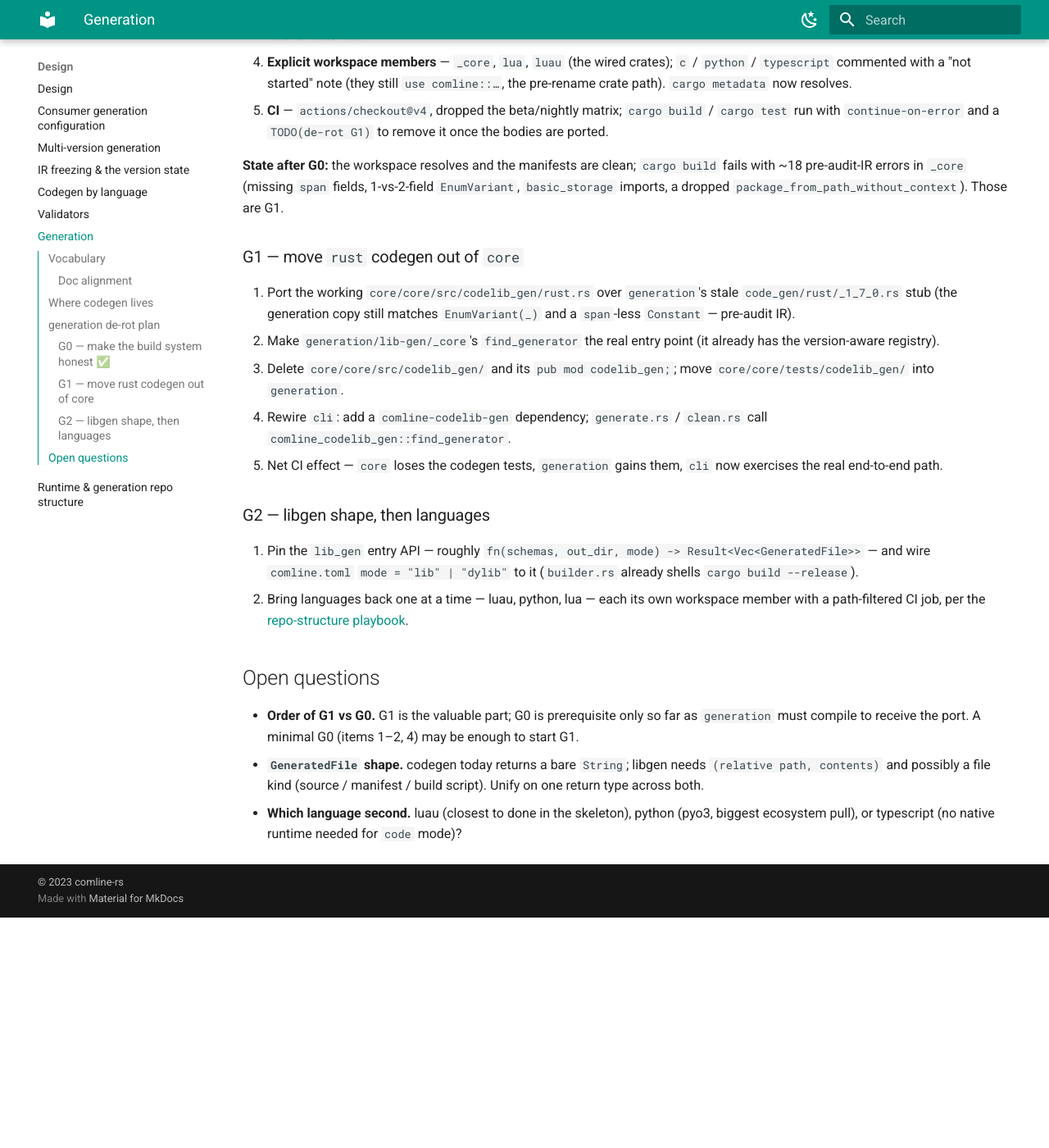
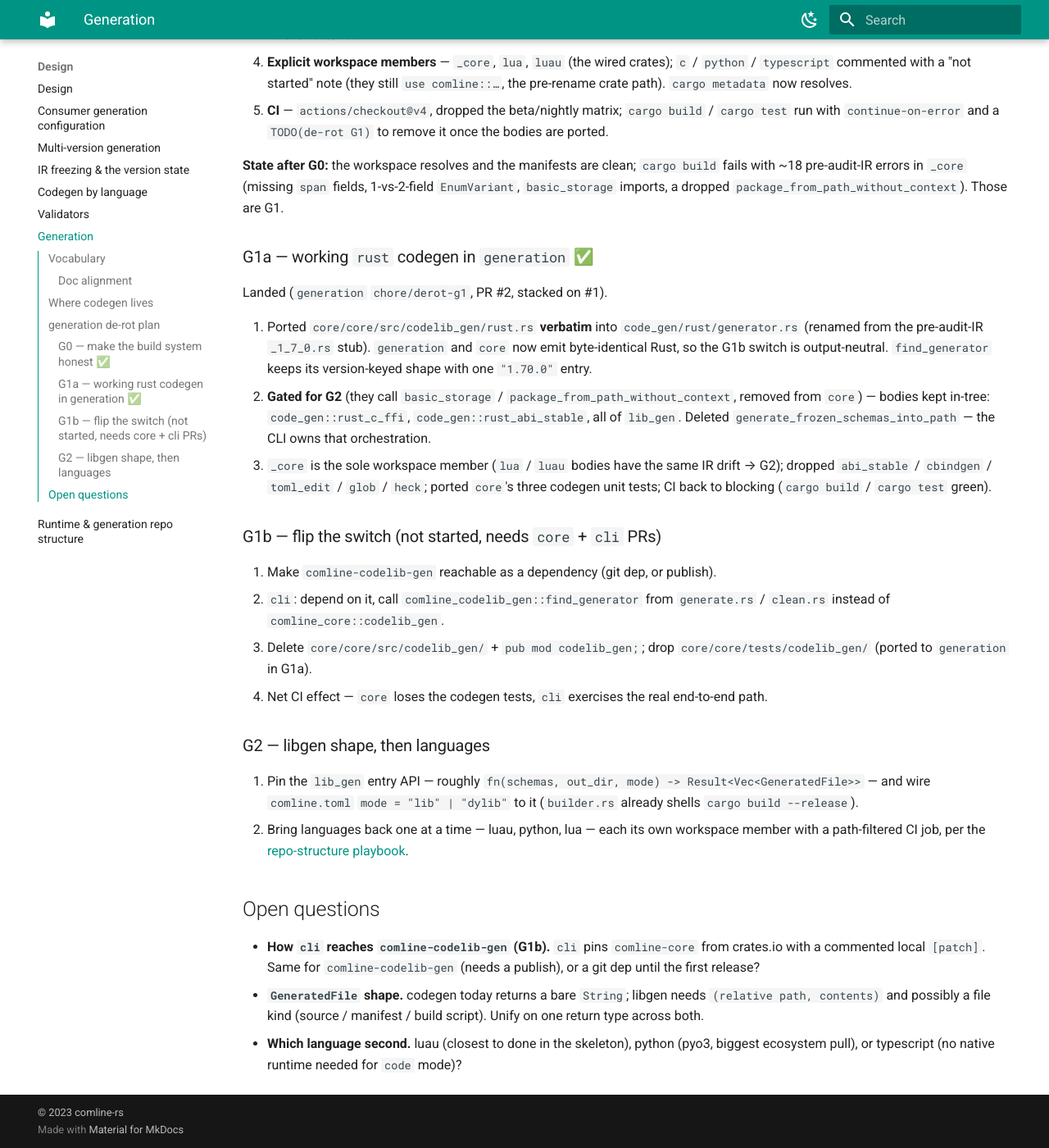
Before and after one commit to ComlineProject/docs, an MkDocs documentation site: the page built from docs/docs/design/generation.md, in a window 1280 px wide and 1400 px high, scrolled down 2124 px. Shown: the whole window at 82% size. Built offline with MkDocs 1.6.1 and Material for MkDocs 9.7.7, drawn with Linux system fonts in a browser that asks for light colours; the version menu is left out; before the commit the page ends 3243 px from its top, so only the background shows below that; some of the changed text lies outside the part shown.

Commit message:
docs(design): generation G1a landed — split G1 into G1a (done) / G1b
G1a (generation#2): core's generate_rust ported verbatim into
comline-codelib-gen, compiles green, 3 tests; the C-FFI / abi_stable /
lib_gen prototype gated for G2. G1b (delete core's copy, rewire cli) is
now its own step — open question on how cli depends on comline-codelib-
gen (publish vs git dep).

```diff
--- a/docs/docs/design/generation.md
+++ b/docs/docs/design/generation.md
@@ -1,8 +1,8 @@
 # Generation — codegen, libgen, and the `generation` repo
 
-Status: **de-rot in progress** — G0 (build system: workspace, deps, CI) landed;
-the `rust` generator still lives in `core` and the `generation` crate bodies
-still match a pre-audit IR · Affects `ComlineProject/core`,
+Status: **de-rot in progress** — G0 (build system) + G1a (`rust` codegen ported
+into `generation`, compiles green) landed; G1b (delete `core`'s copy, point the
+CLI at `generation`) not started · Affects `ComlineProject/core`,
 `ComlineProject/generation`, `ComlineProject/cli`
 
 Companion to [Runtime & generation repository structure](runtime-repo-structure.md),
@@ -103,19 +103,33 @@ layer only — the crate bodies still don't compile (that is G1).
 fields, 1-vs-2-field `EnumVariant`, `basic_storage` imports, a dropped
 `package_from_path_without_context`). Those are G1.
 
-### G1 — move `rust` codegen out of `core`
+### G1a — working `rust` codegen in `generation` ✅
 
-6. Port the working `core/core/src/codelib_gen/rust.rs` over `generation`'s stale
-   `code_gen/rust/_1_7_0.rs` stub (the generation copy still matches
-   `EnumVariant(_)` and a `span`-less `Constant` — pre-audit IR).
-7. Make `generation/lib-gen/_core`'s `find_generator` the real entry point (it
-   already has the version-aware registry).
-8. Delete `core/core/src/codelib_gen/` and its `pub mod codelib_gen;`; move
-   `core/core/tests/codelib_gen/` into `generation`.
-9. Rewire `cli`: add a `comline-codelib-gen` dependency;
-   `generate.rs` / `clean.rs` call `comline_codelib_gen::find_generator`.
-10. Net CI effect — `core` loses the codegen tests, `generation` gains them,
-    `cli` now exercises the real end-to-end path.
+Landed (`generation` `chore/derot-g1`, PR #2, stacked on #1).
+
+6. Ported `core/core/src/codelib_gen/rust.rs` **verbatim** into
+   `code_gen/rust/generator.rs` (renamed from the pre-audit-IR `_1_7_0.rs`
+   stub). `generation` and `core` now emit byte-identical Rust, so the G1b
+   switch is output-neutral. `find_generator` keeps its version-keyed shape with
+   one `"1.70.0"` entry.
+7. **Gated for G2** (they call `basic_storage` / `package_from_path_without_context`,
+   removed from `core`) — bodies kept in-tree: `code_gen::rust_c_ffi`,
+   `code_gen::rust_abi_stable`, all of `lib_gen`. Deleted
+   `generate_frozen_schemas_into_path` — the CLI owns that orchestration.
+8. `_core` is the sole workspace member (`lua` / `luau` bodies have the same IR
+   drift → G2); dropped `abi_stable` / `cbindgen` / `toml_edit` / `glob` /
+   `heck`; ported `core`'s three codegen unit tests; CI back to blocking
+   (`cargo build` / `cargo test` green).
+
+### G1b — flip the switch (not started, needs `core` + `cli` PRs)
+
+9. Make `comline-codelib-gen` reachable as a dependency (git dep, or publish).
+10. `cli`: depend on it, call `comline_codelib_gen::find_generator` from
+    `generate.rs` / `clean.rs` instead of `comline_core::codelib_gen`.
+11. Delete `core/core/src/codelib_gen/` + `pub mod codelib_gen;`; drop
+    `core/core/tests/codelib_gen/` (ported to `generation` in G1a).
+12. Net CI effect — `core` loses the codegen tests, `cli` exercises the real
+    end-to-end path.
 
 ### G2 — libgen shape, then languages
 
@@ -129,9 +143,9 @@ fields, 1-vs-2-field `EnumVariant`, `basic_storage` imports, a dropped
 
 ## Open questions
 
-- **Order of G1 vs G0.** G1 is the valuable part; G0 is prerequisite only so far
-  as `generation` must compile to receive the port. A minimal G0 (items 1–2, 4)
-  may be enough to start G1.
+- **How `cli` reaches `comline-codelib-gen` (G1b).** `cli` pins `comline-core`
+  from crates.io with a commented local `[patch]`. Same for `comline-codelib-gen`
+  (needs a publish), or a git dep until the first release?
 - **`GeneratedFile` shape.** codegen today returns a bare `String`; libgen needs
   `(relative path, contents)` and possibly a file kind (source / manifest /
   build script). Unify on one return type across both.
```
